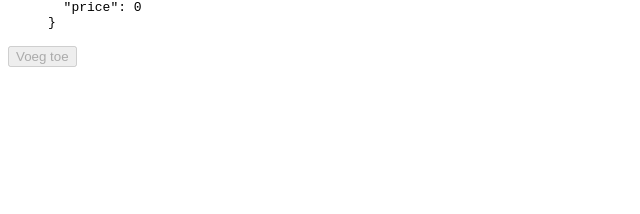
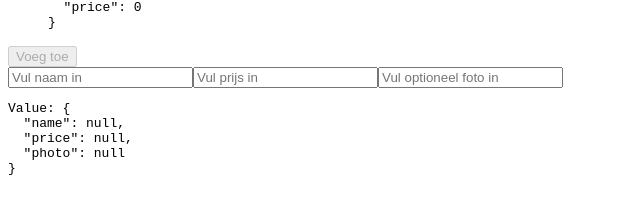
Before and after one commit to keesvanloenen/week23-angular2, an Angular app: page /products in a window 1280 px wide. Shown: the part 294-508 px from the top of the page, without its empty margins (0-640 px from the left). Built offline with nearby package versions, Linux system fonts and the light colour scheme; no server answers.

Commit message:
Reactive form halverwege

```diff
--- a/src/app/app.module.ts
+++ b/src/app/app.module.ts
@@ -2,7 +2,7 @@ import { NgModule } from '@angular/core';
 import { AppComponent } from './app.component';
 import { BrowserModule } from '@angular/platform-browser';
 import { CamelCasePipe } from 'src/pipes/camel-case.pipe';
-import { FormsModule } from '@angular/forms';
+import { FormsModule, ReactiveFormsModule } from '@angular/forms';
 import { LifecycleComponent } from './components/lifecycle/lifecycle.component';
 import { LifecycleDemoComponent } from './components/lifecycle-demo/lifecycle-demo.component';
 import { ProductListComponent } from './components/product-list/product-list.component';
@@ -13,6 +13,7 @@ import { ProductsComponent } from './components/products/products.component';
 import { HomeComponent } from './components/home/home.component';
 import { PageNotFoundComponent } from './components/page-not-found/page-not-found.component';
 import { ProductDetailsComponent } from './components/product-details/product-details.component';
+import { ProductReactFormComponent } from './components/product-react-form/product-react-form.component';
 
 @NgModule({
   declarations: [   // components, directives, pipes
@@ -26,10 +27,12 @@ import { ProductDetailsComponent } from './components/product-details/product-de
     HomeComponent,
     PageNotFoundComponent,
     ProductDetailsComponent,
+    ProductReactFormComponent,
   ],
   imports: [        // welke modules wil ik importeren om uit die module
   BrowserModule,   // components, directives, pipes te kunnen gebruiken
-  FormsModule,
+  FormsModule,          // 👈 template driven forms
+  ReactiveFormsModule,  // 👈 model driven forms
   HttpClientModule,
   AppRoutingModule,
   ],
--- a/src/app/components/product-details/product-details.component.ts
+++ b/src/app/components/product-details/product-details.component.ts
@@ -29,6 +29,6 @@ export class ProductDetailsComponent implements OnInit {
     this.activatedRoute.params.subscribe((params: Params) => {
       const id = parseInt(params['id']);
       this.product$ = this.productService.getProduct(id);
-    })
+    });
   }
 }
--- /dev/null
+++ b/src/app/components/product-react-form/product-react-form.component.html
@@ -0,0 +1,8 @@
+<form [formGroup]="addProductForm">
+  <input type="text" id="input-name" formControlName="name" placeholder="Vul naam in">
+  <input type="number" id="input-price" formControlName="price" placeholder="Vul prijs in"/>
+  <input type="text" id="input-photo" formControlName="photo" placeholder="Vul optioneel foto in"/>
+
+</form>
+
+<pre>Value: {{ addProductForm.value | json }}</pre>
--- /dev/null
+++ b/src/app/components/product-react-form/product-react-form.component.ts
@@ -0,0 +1,33 @@
+import { Component, EventEmitter, OnInit, Output } from '@angular/core';
+import { FormGroup, FormControl } from '@angular/forms';
+import { debounce, debounceTime, distinctUntilChanged } from 'rxjs';
+import { Product } from 'src/models/product';
+
+@Component({
+  selector: 'app-product-react-form',
+  templateUrl: './product-react-form.component.html',
+  styleUrls: ['./product-react-form.component.scss']
+})
+export class ProductReactFormComponent implements OnInit {
+  ngOnInit(): void {
+    this.addProductForm.controls.name.valueChanges
+      .pipe(
+        debounceTime(300),
+        distinctUntilChanged()
+      )
+      .subscribe((val) => console.log(val))
+  }
+  @Output() productAdded = new EventEmitter<Product>();
+
+  addProductForm = new FormGroup({  // 👈 houdt waarde én validatie status bij voor een groep controls
+    name: new FormControl(),        // 👈 houdt waarde én validatie status bij voor één individueel control
+    price: new FormControl(),
+    photo: new FormControl(),
+  });
+
+  addProduct() {
+    this.productAdded.emit(this.addProductForm.value as Product);
+  }
+
+
+}
--- a/src/app/components/products/products.component.html
+++ b/src/app/components/products/products.component.html
@@ -1,3 +1,5 @@
 <app-product-list [products]="products" (productDeleted)="deleteProduct($event)"></app-product-list>
 
 <app-product-form (productAdded)="addProduct($event)"></app-product-form>
+
+<app-product-react-form (productAdded)="addProduct($event)"></app-product-react-form>
```
Also changed, not shown: src/app/components/product-react-form/product-react-form.component.scss (added).
